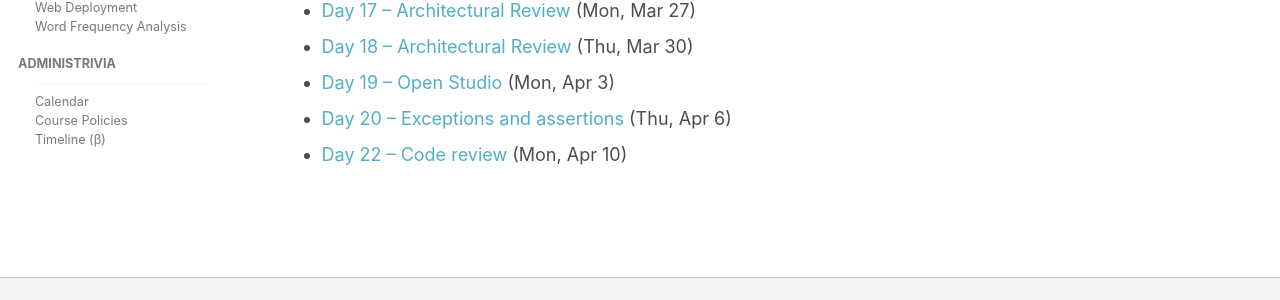
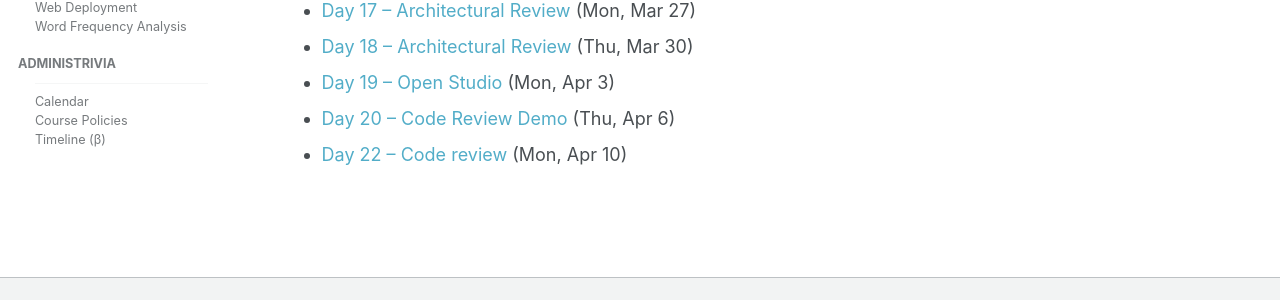
Before and after one commit to sd17spring/sd17spring.github.io, a Jekyll site: the page built from _pages/activities.html, in a window 1280 px wide and 1195 px high. Shown: the part 790-1090 px from the top of the window. Built offline with Jekyll 4.4.1, drawn with Linux system fonts in a browser that asks for light colours.

Commit message:
fix day 20 description

```diff
--- a/_days/day-20.md
+++ b/_days/day-20.md
@@ -2,7 +2,7 @@
 title: Day 20
 date: 2017-04-03 00:00:00 -04:00
 activity_date: 2017-04-06
-description: Exceptions and assertions
+description: Code Review Demo
 ---
 
 ## Today
```
